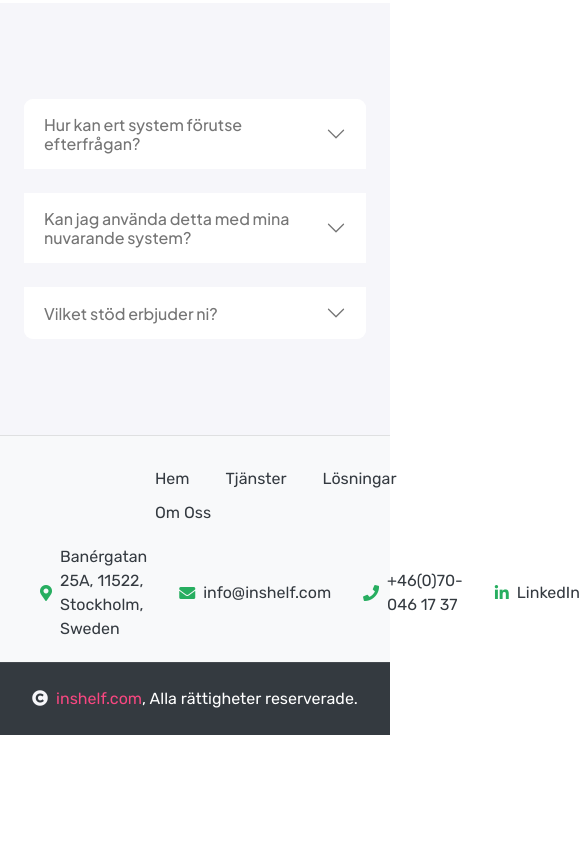
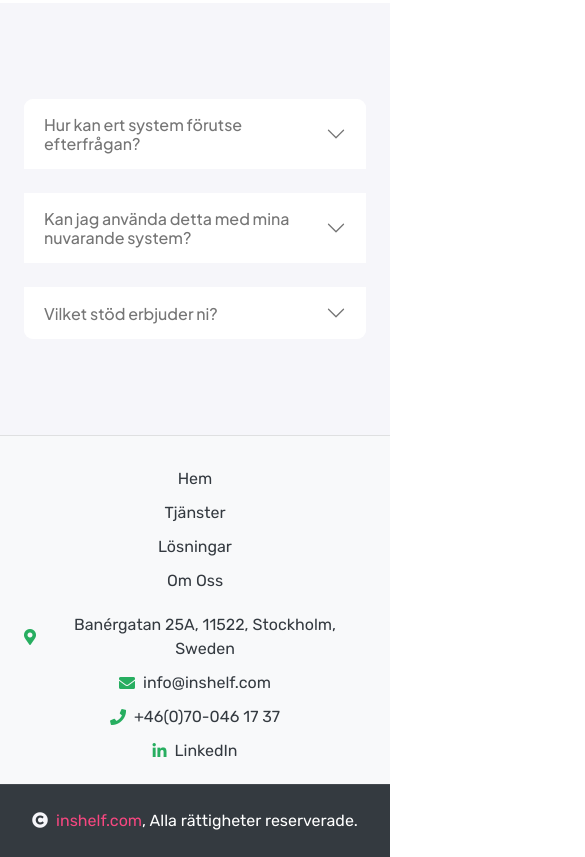
Before and after one commit to nash911/inshelf, a plain HTML site: page index.html in a window 390 px wide. Shown: the part 6217-7074 px from the top of the page, 585 px wide, since content can reach past the window. Before the commit the page ends 6952 px from the top, so only its background shows below. Drawn offline with nearby package versions, Linux system fonts and the light colour scheme.

Commit message:
Mobile optimization of the footer section

```diff
--- a/css/style.css
+++ b/css/style.css
@@ -1131,47 +1131,6 @@ html {
 /*** Contact End ***/
 
 
-/*** Footer Start ***/
-/* .footer {
-    background: linear-gradient(rgba(39, 174, 96, 0.05), rgba(39, 174, 96, 0.05));
-    background-position: center center;
-    background-repeat: no-repeat;
-    background-size: cover;
-}
-
-.footer .footer-item a {
-    line-height: 35px;
-    color: var(--bs-dark);
-    transition: 0.5s;
-}
-
-.footer .footer-item p {
-    line-height: 35px;
-}
-
-.footer .footer-item a:hover {
-    letter-spacing: 2px;
-    color: var(--bs-primary);
-} */
-/*** Footer End ***/
-
-/* Footer Contact Info Horizontal Alignment */
-/* .footer .footer-item.d-flex.justify-content-center.align-items-center a {
-    display: flex;
-    align-items: center;
-    color: var(--bs-dark);
-    margin: 0 15px;
-    text-decoration: none;
-}
-
-.footer .footer-item.d-flex.justify-content-center.align-items-center a i {
-    margin-right: 8px;
-}
-
-.footer .footer-item.d-flex.justify-content-center.align-items-center a:hover {
-    color: var(--bs-primary);
-} */
-
 /* Footer Styling */
 .footer {
     background: var(--bs-light);
@@ -1184,6 +1143,8 @@ html {
     text-decoration: none;
     font-weight: 400;
     transition: color 0.3s;
+    overflow-wrap: break-word; /* Allow text to wrap */
+    word-wrap: break-word;
 }
 
 .footer .footer-links a:hover,
@@ -1206,22 +1167,36 @@ html {
     flex-wrap: wrap;
 }
 
+/* Updated Media Query for Mobile Devices */
 @media (max-width: 768px) {
     .footer .container {
         flex-direction: column;
         align-items: center;
+        text-align: center; /* Center text content */
     }
+
     .footer .footer-links,
     .footer .footer-contact {
         margin-top: 10px;
+        display: flex;
+        flex-direction: column; /* Stack items vertically */
+        align-items: center;
     }
+
     .footer .footer-links a,
     .footer .footer-contact a {
-        margin: 5px;
+        margin: 5px 0;
+        display: flex; /* Ensure flex display for alignment */
+        justify-content: center; /* Center align the content */
+        max-width: 100%; /* Prevent overflow */
+    }
+
+    /* Override margins from mx-3 class on mobile */
+    .footer .footer-link.mx-3 {
+        margin-left: 0 !important;
+        margin-right: 0 !important;
     }
 }
-
-
 
 
 /*** copyright Start ***/
```
